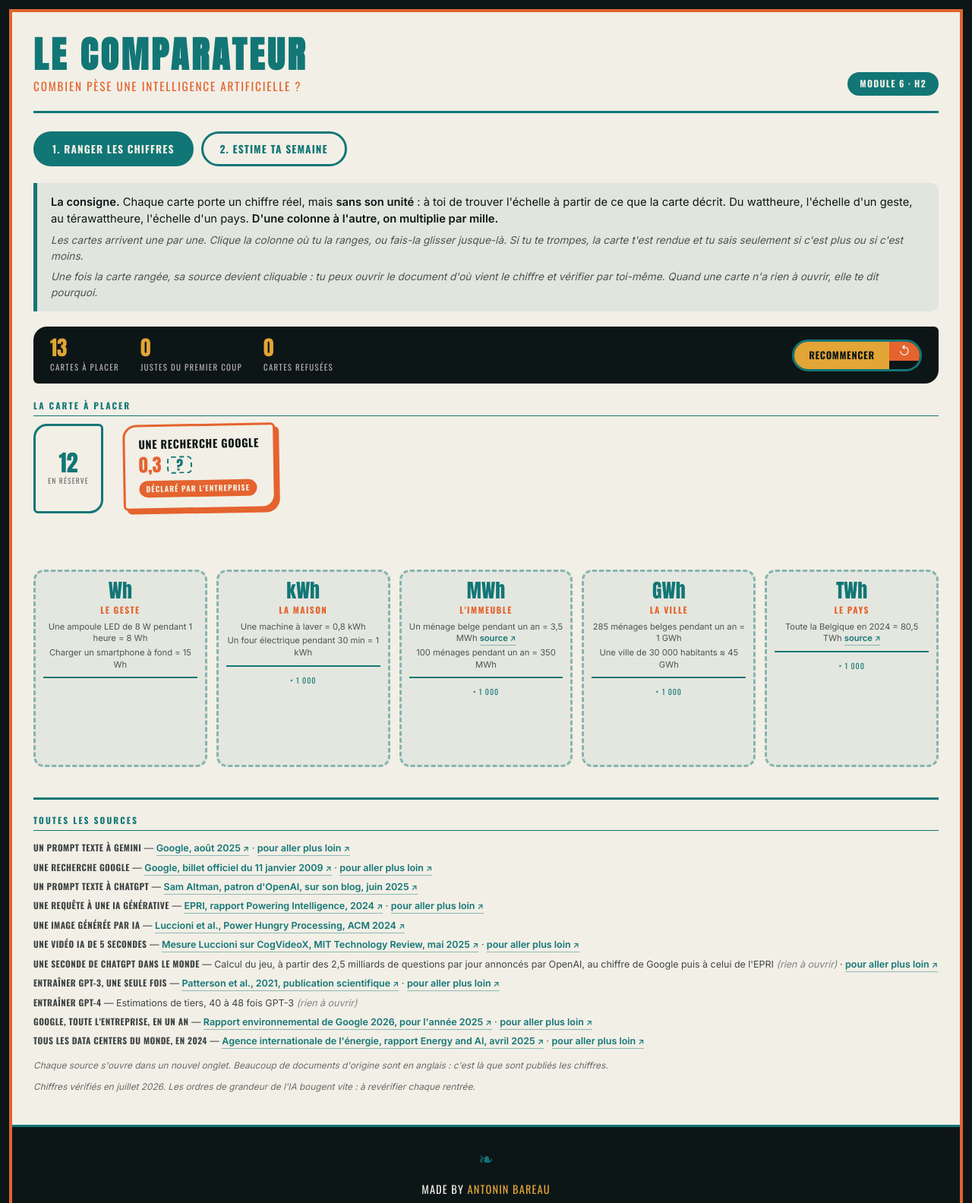
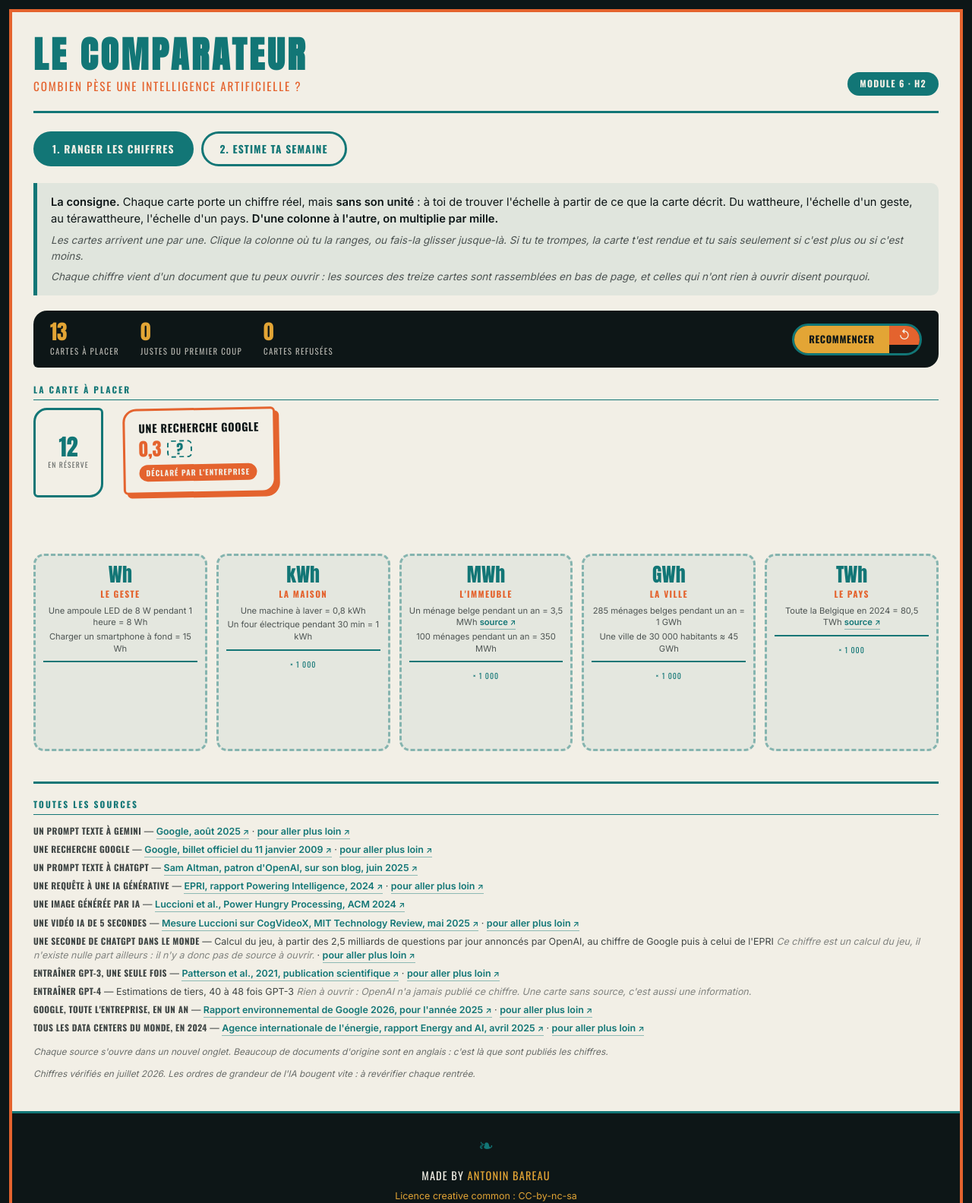
Before and after one commit to Anto-py/comparateur, a plain HTML site: page index.html in a window 1280 px wide. Shown: the top 1584 px of the page at 76% size. Drawn offline with nearby package versions, Linux system fonts and the light colour scheme.

Commit message:
Retire les sources des cartes rangees, la liste du bas suffit
Les treize cartes affichaient leur source dans la colonne, alors que le
pied de page la donne deja. Seule information qui n'existait qu'ici : la
raison pour laquelle deux cartes n'ont rien a ouvrir. Elle passe dans la
liste du bas, a la place d'un « (rien a ouvrir) » muet.

La carte finale de revelation et les reperes d'echelle en tete de colonne
gardent leurs liens : ils ne figurent pas dans cette liste.

```diff
--- a/app.js
+++ b/app.js
@@ -34,8 +34,9 @@ function lienExterne(url, texte, titre) {
     + `${echapper(texte)}<span class="lien-fleche" aria-hidden="true">↗</span></a>`;
 }
 
-/** Les lignes de provenance d'une carte : la source, ce qu'on ne peut pas ouvrir, et l'approfondissement.
-    Une carte sans source affiche pourquoi : le trou dans les chiffres fait partie de ce qui s'enseigne. */
+/** Les lignes de provenance de la carte finale : la source, ce qu'on ne peut pas ouvrir,
+    et l'approfondissement. Elle dit pourquoi il n'y a rien à ouvrir : le trou dans les
+    chiffres fait partie de ce qui s'enseigne, et elle ne figure pas dans la liste du pied de page. */
 function lignesSource(o) {
   let html = '';
   if (o.source) {
@@ -108,7 +109,7 @@ function construireFrise() {
     // le même geste compterait deux dépôts.
     col.addEventListener('click', (ev) => {
       if (etat.vientDeGlisser) return;
-      // Les cartes déjà rangées vivent dans la colonne : consulter leur source
+      // Les repères d'échelle en tête de colonne portent des liens : les ouvrir
       // est une lecture, pas un dépôt.
       if (ev.target.closest('a')) return;
       deposer(p.id);
@@ -224,8 +225,10 @@ function placerDansColonne(carte) {
     <div class="placee-titre">${carte.titre}</div>
     <div class="placee-valeur">${carte.valeur}</div>
     <p class="placee-trad">${carte.traduction}</p>
-    <p class="placee-reserve">${carte.reserve}</p>
-    ${lignesSource(carte)}`;
+    <p class="placee-reserve">${carte.reserve}</p>`;
+  // La provenance ne s'affiche pas ici : elle vit une seule fois, dans la liste
+  // du pied de page, qui reprend les treize cartes. Deux fois le même lien
+  // encombrerait la colonne sans rien apprendre de plus.
 
   // On insère au bon rang pour que la colonne reste ordonnée du plus petit au plus grand.
   const voisins = Array.from(contenu.children);
@@ -486,10 +489,11 @@ function listerSources() {
     if (vues.has(c.source)) return;
     vues.add(c.source);
     const li = document.createElement('li');
-    // Sans lien, on le dit : une ligne muette passerait pour un oubli du site.
+    // Sans lien, on dit pourquoi : une ligne muette passerait pour un oubli du site,
+    // alors que l'absence de source est l'un des contenus du module.
     const provenance = c.lien
       ? lienExterne(c.lien.url, c.source, 'Ouvrir ' + c.lien.quoi)
-      : `${echapper(c.source)} <em class="src-muette">(rien à ouvrir)</em>`;
+      : `${echapper(c.source)} <em class="src-muette">${echapper(c.sans_lien || 'rien à ouvrir')}</em>`;
     const suite = c.plus ? ` · ${lienExterne(c.plus.url, 'pour aller plus loin', 'Ouvrir ' + c.plus.quoi)}` : '';
     li.innerHTML = `<strong>${echapper(c.titre)}</strong> — ${provenance}${suite}`;
     ul.appendChild(li);
--- a/index.html
+++ b/index.html
@@ -29,7 +29,7 @@
     <div class="consigne">
       <p><strong>La consigne.</strong> Chaque carte porte un chiffre réel, mais <strong>sans son unité</strong> : à toi de trouver l'échelle à partir de ce que la carte décrit. Du wattheure, l'échelle d'un geste, au térawattheure, l'échelle d'un pays. <strong>D'une colonne à l'autre, on multiplie par mille.</strong></p>
       <p class="consigne-aide">Les cartes arrivent une par une. Clique la colonne où tu la ranges, ou fais-la glisser jusque-là. Si tu te trompes, la carte t'est rendue et tu sais seulement si c'est plus ou si c'est moins.</p>
-      <p class="consigne-aide">Une fois la carte rangée, sa source devient cliquable : tu peux ouvrir le document d'où vient le chiffre et vérifier par toi-même. Quand une carte n'a rien à ouvrir, elle te dit pourquoi.</p>
+      <p class="consigne-aide">Chaque chiffre vient d'un document que tu peux ouvrir : les sources des treize cartes sont rassemblées en bas de page, et celles qui n'ont rien à ouvrir disent pourquoi.</p>
     </div>
 
     <div class="scoreboard">
--- a/style.css
+++ b/style.css
@@ -498,7 +498,7 @@ input[type=range] { width: 100%; margin-top: 8px; accent-color: var(--retro-oran
 /* ---------- Pied ---------- */
 .sources-foot { margin-top: 40px; padding-top: 18px; border-top: 3px solid var(--retro-teal); }
 .sources-foot ul { list-style: none; font-size: 0.78rem; color: rgba(13,22,23,0.78); }
-.sources-foot li { padding: 3px 0; }
+.sources-foot li { padding: 3px 0; line-height: 1.45; }
 .sources-foot .src-muette { color: rgba(13,22,23,0.5); }
 .sources-foot li strong { font-family: 'Oswald', sans-serif; text-transform: uppercase; font-size: 0.72rem; letter-spacing: 0.04em; }
 .foot-note { margin-top: 10px; font-size: 0.74rem; font-style: italic; color: rgba(13,22,23,0.6); }
```
